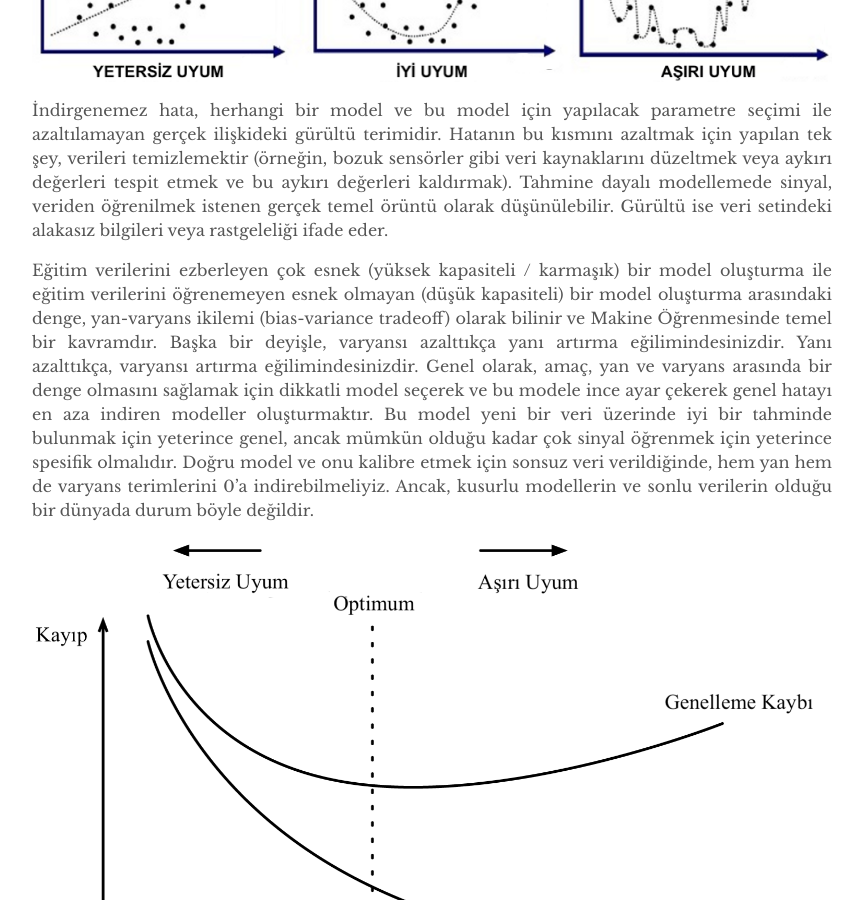
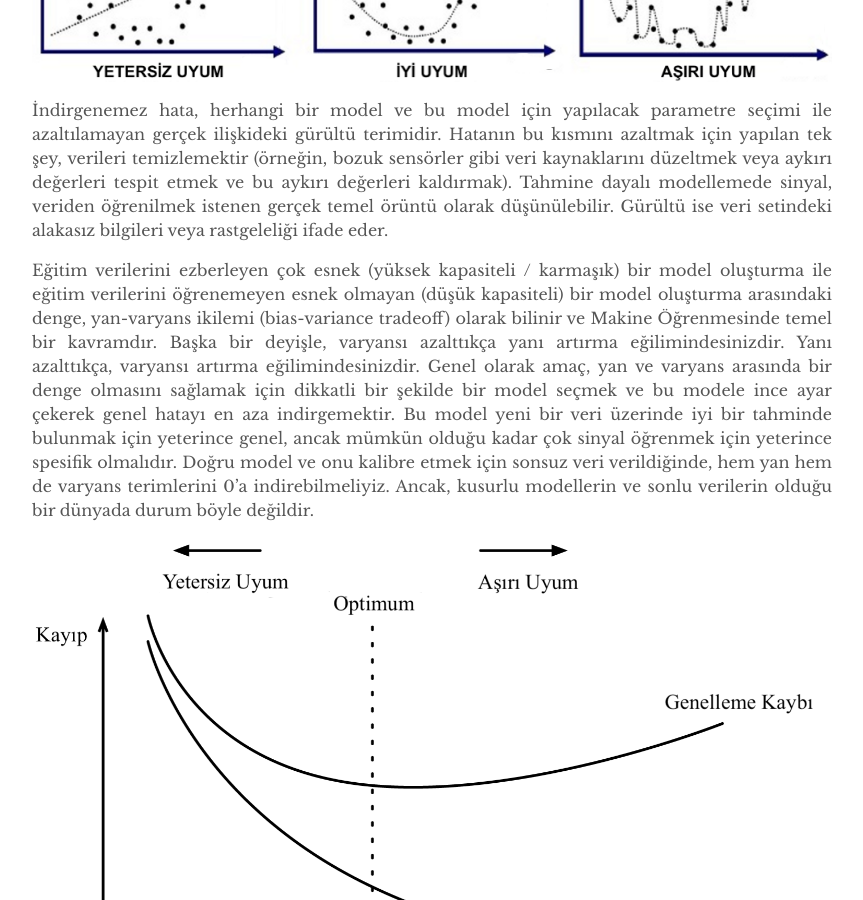
Before and after one commit to mmuratarat/turkish, a Jekyll site: the page built from _posts/2022-02-03-bias_variance_tradeoff.md, in a window 1280 px wide and 900 px high, scrolled down 19284 px. Shown: the whole window, without its empty margins (208-1071 px from the left). Built offline with Jekyll 4.4.1, drawn with Linux system fonts in a browser that asks for light colours; nearby versions of some CDN libraries; formulas are drawn with MathJax 3; comment, search, counter and statistics services are not loaded.

Commit message:
Update 2022-02-03-bias_variance_tradeoff.md

```diff
--- a/_posts/2022-02-03-bias_variance_tradeoff.md
+++ b/_posts/2022-02-03-bias_variance_tradeoff.md
@@ -284,6 +284,6 @@ Aşırı uyum, eğitim verilerine fazla uyum sağlayarak verileri ezberleyen ço
 İndirgenemez hata, herhangi bir model ve bu model için yapılacak parametre seçimi ile azaltılamayan gerçek ilişkideki gürültü terimidir. Hatanın bu kısmını azaltmak için yapılan tek şey, verileri temizlemektir (örneğin, bozuk sensörler gibi veri kaynaklarını düzeltmek veya aykırı değerleri tespit etmek ve bu aykırı değerleri kaldırmak). Tahmine dayalı modellemede sinyal, veriden öğrenilmek istenen gerçek temel örüntü olarak düşünülebilir. Gürültü ise veri setindeki alakasız bilgileri veya rastgeleliği ifade eder.
 
 
-Eğitim verilerini ezberleyen çok esnek (yüksek kapasiteli / karmaşık) bir model oluşturma ile eğitim verilerini öğrenemeyen esnek olmayan (düşük kapasiteli) bir model oluşturma arasındaki denge, yan-varyans ikilemi (bias-variance tradeoff) olarak bilinir ve Makine Öğrenmesinde temel bir kavramdır. Başka bir deyişle, varyansı azalttıkça yanı artırma eğilimindesinizdir. Yanı azalttıkça, varyansı artırma eğilimindesinizdir. Genel olarak, amaç, yan ve varyans arasında bir denge olmasını sağlamak için dikkatli model seçerek ve bu modele ince ayar çekerek genel hatayı en aza indiren modeller oluşturmaktır. Bu model yeni bir veri üzerinde iyi bir tahminde bulunmak için yeterince genel, ancak mümkün olduğu kadar çok sinyal öğrenmek için yeterince spesifik olmalıdır. Doğru model ve onu kalibre etmek için sonsuz veri verildiğinde, hem yan hem de varyans terimlerini 0'a indirebilmeliyiz. Ancak, kusurlu modellerin ve sonlu verilerin olduğu bir dünyada durum böyle değildir.
+Eğitim verilerini ezberleyen çok esnek (yüksek kapasiteli / karmaşık) bir model oluşturma ile eğitim verilerini öğrenemeyen esnek olmayan (düşük kapasiteli) bir model oluşturma arasındaki denge, yan-varyans ikilemi (bias-variance tradeoff) olarak bilinir ve Makine Öğrenmesinde temel bir kavramdır. Başka bir deyişle, varyansı azalttıkça yanı artırma eğilimindesinizdir. Yanı azalttıkça, varyansı artırma eğilimindesinizdir. Genel olarak amaç, yan ve varyans arasında bir denge olmasını sağlamak için dikkatli bir şekilde bir model seçmek ve bu modele ince ayar çekerek genel hatayı en aza indirgemektir. Bu model yeni bir veri üzerinde iyi bir tahminde bulunmak için yeterince genel, ancak mümkün olduğu kadar çok sinyal öğrenmek için yeterince spesifik olmalıdır. Doğru model ve onu kalibre etmek için sonsuz veri verildiğinde, hem yan hem de varyans terimlerini 0'a indirebilmeliyiz. Ancak, kusurlu modellerin ve sonlu verilerin olduğu bir dünyada durum böyle değildir.
 
 ![](https://github.com/mmuratarat/turkish/blob/master/_posts/images/biasVariance/capacity_vs_error.png?raw=true)
```
